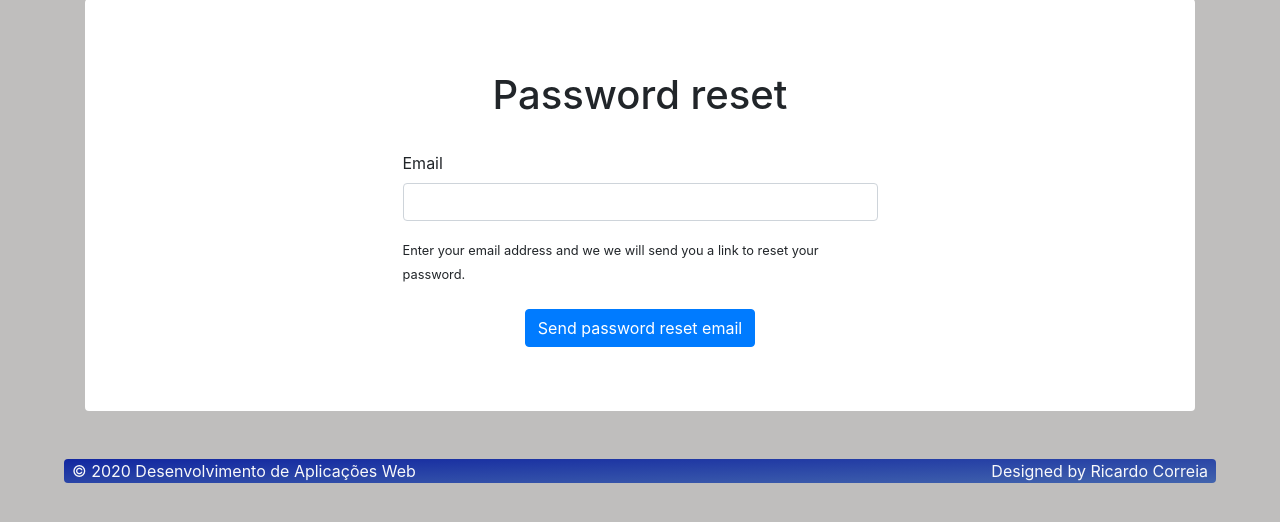
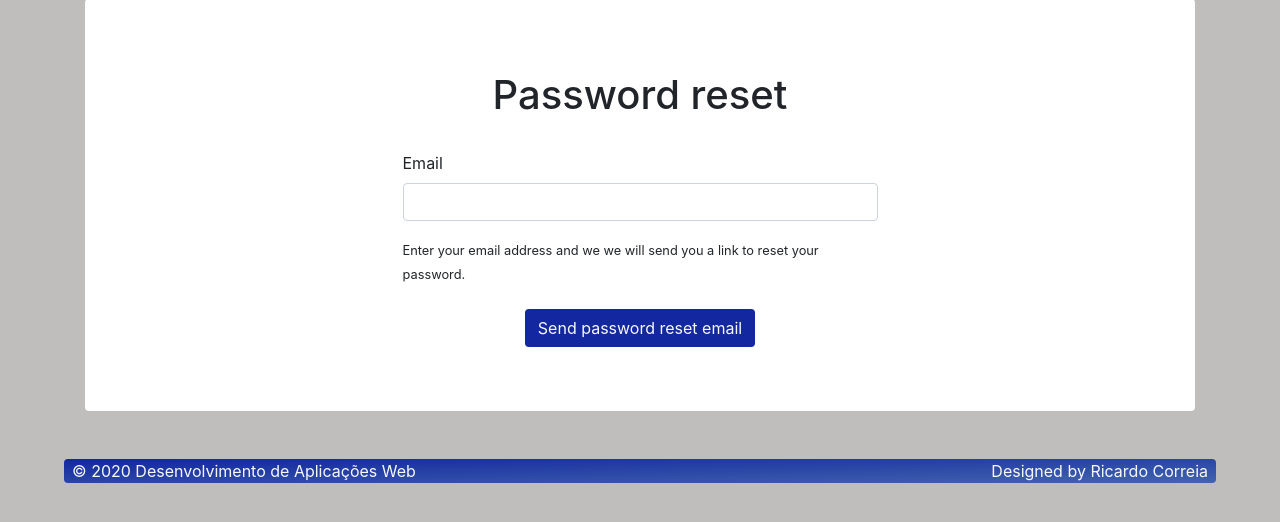
Before and after one commit to Bidinho/DAW-Blog, a Symfony app: template templates/reset_password/request.html.twig in a window 1280 px wide. Shown: the part 73-595 px from the top of the page. Run offline with Twig, Linux system fonts and the light colour scheme; the template is opened without the code that fills it, so the values that code supplies are empty; form fields are guessed from the names that the template uses; some libraries are stand-ins or nearby versions.

Commit message:
changed button colors, finished

```diff
--- a/templates/reset_password/request.html.twig
+++ b/templates/reset_password/request.html.twig
@@ -25,7 +25,7 @@
                     </small>
                 </div>
                 <div class="text-center mt-4">
-                    <button class="btn btn-primary ">Send password reset email</button>
+                    <button class="btn main-blue text-light ">Send password reset email</button>
                 </div>
             </div>
         </div>
```
Also changed, not shown: 1 other file.
